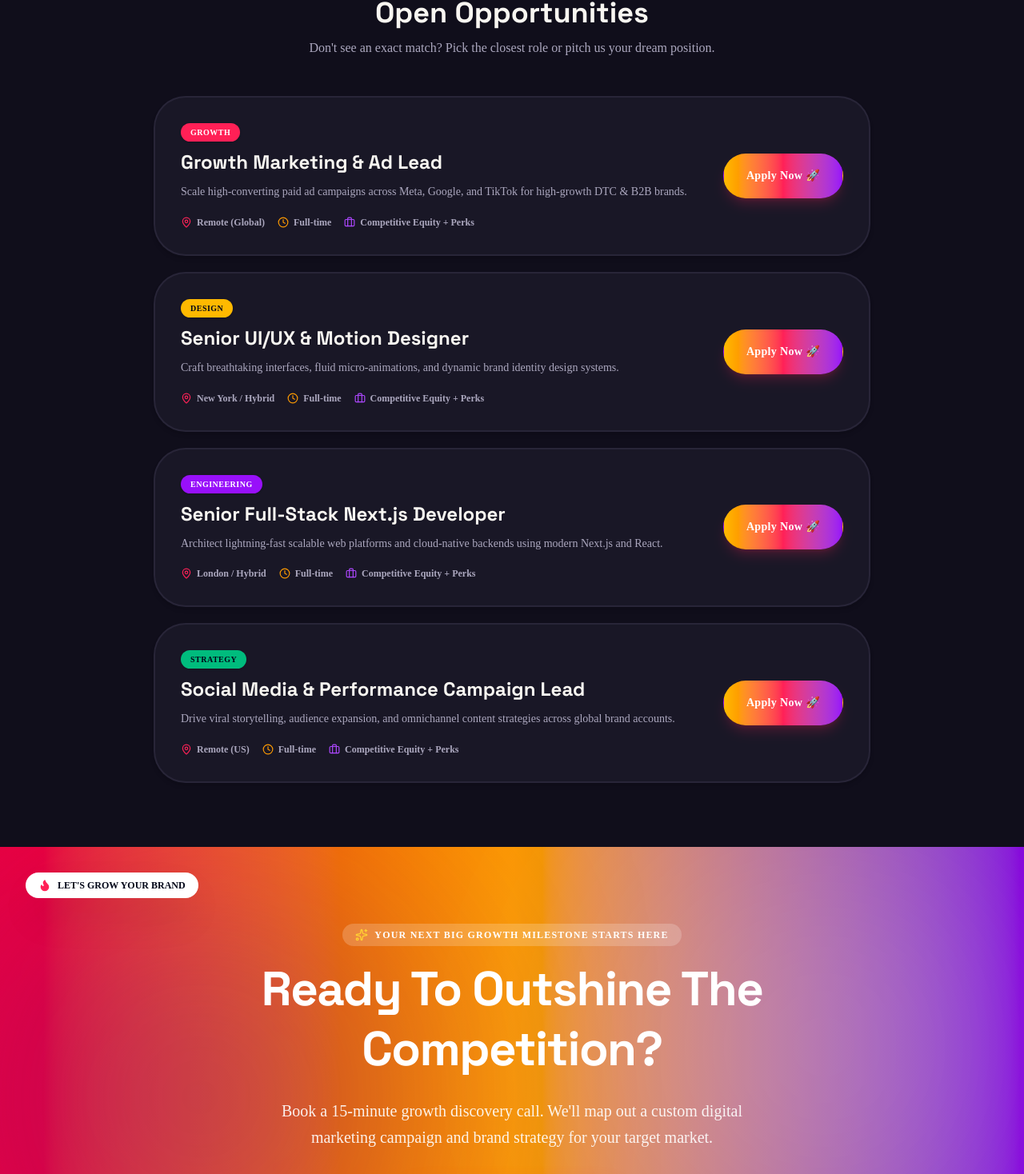
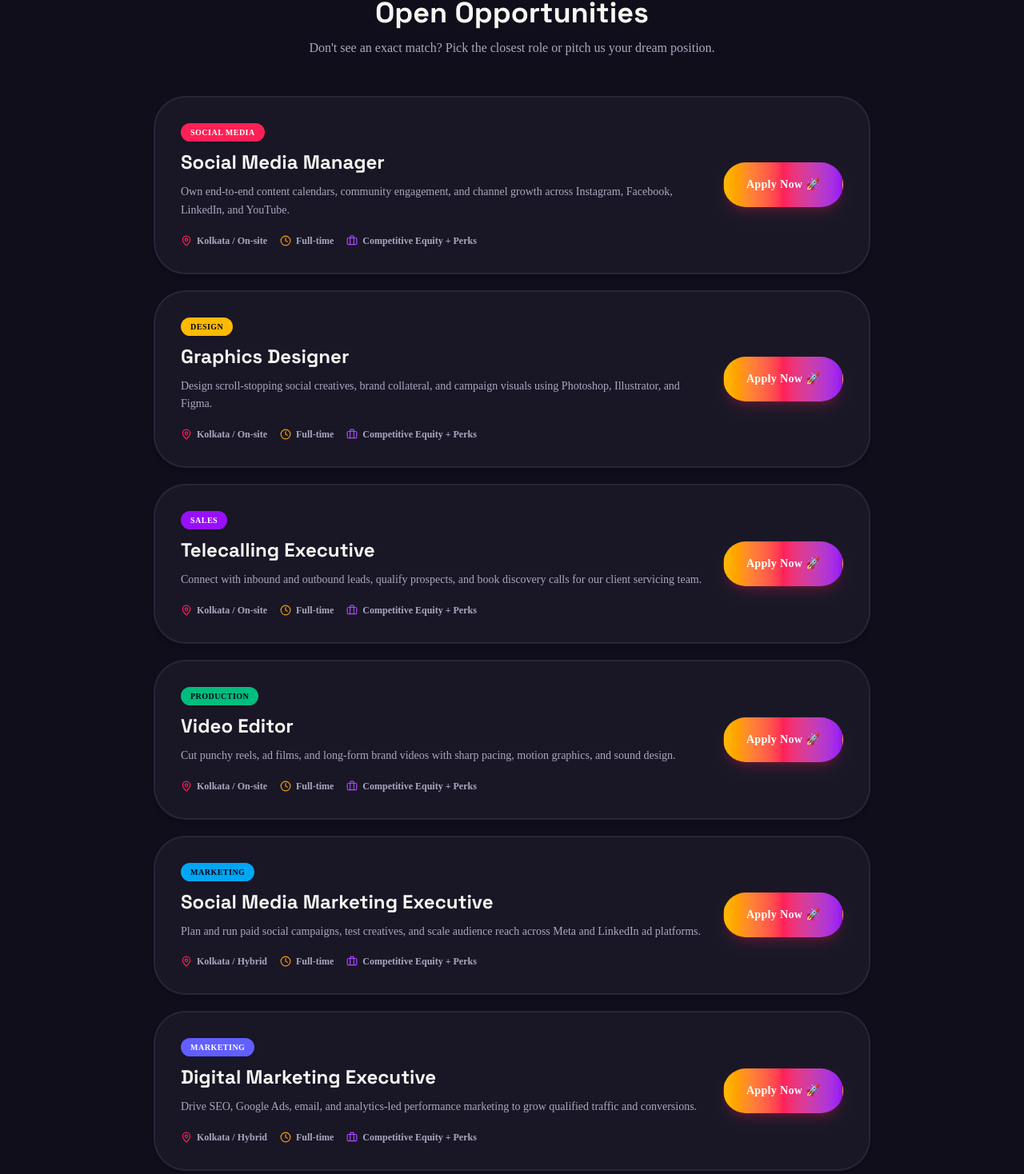
Before and after one commit to Ayandip13/arohan-tech, a Next.js app: page /careers in a window 1280 px wide. Shown: the part 681-2149 px from the top of the page at 80% size. Built offline with nearby package versions, Linux system fonts and the light colour scheme.

Commit message:
replace agency to us and change stats

```diff
--- /dev/null
+++ b/scripts/tmp-hydration-check.cjs
@@ -0,0 +1,132 @@
+// Temp diagnostic: capture hydration mismatch console output from /careers via CDP.
+const { spawn } = require("child_process");
+const os = require("os");
+const path = require("path");
+const fs = require("fs");
+
+const CHROME = "C:\\Program Files\\Google\\Chrome\\Application\\chrome.exe";
+const PORT = 9333;
+const userDataDir = fs.mkdtempSync(path.join(os.tmpdir(), "cdp-profile-"));
+const TARGET = process.argv[2] || "http://localhost:3000/careers";
+
+const chrome = spawn(CHROME, [
+  `--remote-debugging-port=${PORT}`,
+  `--user-data-dir=${userDataDir}`,
+  "--headless=new",
+  "--no-first-run",
+  "--no-default-browser-check",
+  "--disable-extensions",
+  "about:blank",
+], { stdio: "ignore" });
+
+const sleep = (ms) => new Promise((r) => setTimeout(r, ms));
+
+async function getWsUrl() {
+  for (let i = 0; i < 60; i++) {
+    try {
+      const res = await fetch(`http://127.0.0.1:${PORT}/json/version`);
+      const j = await res.json();
+      if (j.webSocketDebuggerUrl) return j.webSocketDebuggerUrl;
+    } catch {}
+    await sleep(250);
+  }
+  throw new Error("Chrome CDP did not come up");
+}
+
+(async () => {
+  const wsUrl = await getWsUrl();
+  const ws = new WebSocket(wsUrl);
+  let id = 0;
+  const pending = new Map();
+  const logs = [];
+
+  const send = (method, params = {}, sessionId) =>
+    new Promise((resolve) => {
+      const msgId = ++id;
+      pending.set(msgId, resolve);
+      ws.send(JSON.stringify({ id: msgId, method, params, sessionId }));
+    });
+
+  await new Promise((r) => ws.addEventListener("open", r));
+
+  let sessionId;
+  ws.addEventListener("message", (ev) => {
+    const msg = JSON.parse(ev.data);
+    if (msg.id && pending.has(msg.id)) {
+      pending.get(msg.id)(msg.result);
+      pending.delete(msg.id);
+      return;
+    }
+    if (msg.method === "Runtime.consoleAPICalled") {
+      const text = (msg.params.args || [])
+        .map((a) => (a.value !== undefined ? a.value : a.description || a.preview?.description || ""))
+        .join(" ");
+      logs.push({ type: msg.params.type, text });
+    }
+    if (msg.method === "Runtime.exceptionThrown") {
+      logs.push({ type: "exception", text: msg.params.exceptionDetails?.exception?.description || "" });
+    }
+  });
+
+  const { targetId } = await send("Target.createTarget", { url: "about:blank" });
+  ({ sessionId } = await send("Target.attachToTarget", { targetId, flatten: true }));
+
+  await send("Runtime.enable", {}, sessionId);
+  await send("Page.enable", {}, sessionId);
+
+  // Simulate an extension (Grammarly-style) stamping attributes onto <body>
+  // before React hydrates, which is what the error text blames.
+  if (process.env.SIMULATE_EXTENSION === "1") {
+    await send("Page.addScriptToEvaluateOnNewDocument", {
+      source: `
+        (function stamp() {
+          if (!document.body) return void setTimeout(stamp, 1);
+          document.body.setAttribute("data-new-gr-c-s-check-loaded", "14.1270.0");
+          document.body.setAttribute("data-gr-ext-installed", "");
+        })();
+      `,
+    }, sessionId);
+  }
+
+  await send("Page.navigate", { url: TARGET }, sessionId);
+
+  await sleep(9000);
+
+  const probe = await send("Runtime.evaluate", {
+    expression: `JSON.stringify({
+      url: location.href,
+      title: document.title,
+      bodyClass: document.body.className,
+      htmlClass: document.documentElement.className,
+      colorScheme: document.documentElement.style.colorScheme,
+      h1: document.querySelector('h1')?.textContent || null,
+      jobCount: document.querySelectorAll('h3').length,
+      totalLogs: ${logs.length}
+    })`,
+    returnByValue: true,
+  }, sessionId);
+  console.log("=== PAGE PROBE ===");
+  console.log(probe.result?.value);
+  console.log("\ntotal console messages captured:", logs.length, "\n");
+
+  console.log("=== CONSOLE OUTPUT (" + TARGET + ") ===\n");
+  for (const l of logs) {
+    if (/hydrat|did not match|didn't match|tree hydrated|Warning/i.test(l.text)) {
+      console.log(`[${l.type}]\n${l.text}\n${"-".repeat(70)}`);
+    }
+  }
+  console.log("\n=== ALL error/warning types seen ===");
+  for (const l of logs) {
+    if (l.type === "error" || l.type === "warning" || l.type === "exception") {
+      console.log(`[${l.type}] ${l.text.slice(0, 400)}`);
+    }
+  }
+
+  ws.close();
+  chrome.kill();
+  process.exit(0);
+})().catch((e) => {
+  console.error("FAILED:", e.message);
+  chrome.kill();
+  process.exit(1);
+});
--- a/src/app/careers/page.tsx
+++ b/src/app/careers/page.tsx
@@ -7,7 +7,7 @@ import { Metadata } from "next";
 
 export const metadata: Metadata = {
   title: "Careers & Open Roles | Aarohan Creative Marketing Agency",
-  description: "Join our team of creative strategists, brand designers, and web developers at Aarohan.",
+  description: "Join our team of social media managers, graphics designers, video editors, and digital marketers at Aarohan.",
 };
 
 export default function CareersPage() {
@@ -18,7 +18,7 @@ export default function CareersPage() {
       <main className="flex-1">
         <PageHero
           title="Build Bold Brands With Us"
-          description="We are constantly searching for exceptional growth marketers, designers, and web developers who hate boring work."
+          description="We are constantly searching for exceptional social media managers, designers, video editors, and marketers who hate boring work."
           badge="Join Our Squad"
           breadcrumbs={[{ label: "Careers", href: "/careers" }]}
         />
--- a/src/app/layout.tsx
+++ b/src/app/layout.tsx
@@ -41,6 +41,7 @@ export default function RootLayout({
   return (
     <html lang="en" suppressHydrationWarning>
       <body
+        suppressHydrationWarning
         className={`${manrope.variable} ${spaceGrotesk.variable} antialiased`}
       >
         <ThemeProvider
--- a/src/components/sections/job-openings.tsx
+++ b/src/components/sections/job-openings.tsx
@@ -8,36 +8,52 @@ import { ApplicationModal } from "@/components/forms/application-modal";
 
 const jobs = [
   {
-    title: "Growth Marketing & Ad Lead",
-    department: "Growth",
-    location: "Remote (Global)",
+    title: "Social Media Manager",
+    department: "Social Media",
+    location: "Kolkata / On-site",
     type: "Full-time",
     tagBg: "bg-rose-500 text-white",
-    description: "Scale high-converting paid ad campaigns across Meta, Google, and TikTok for high-growth DTC & B2B brands."
+    description: "Own end-to-end content calendars, community engagement, and channel growth across Instagram, Facebook, LinkedIn, and YouTube."
   },
   {
-    title: "Senior UI/UX & Motion Designer",
+    title: "Graphics Designer",
     department: "Design",
-    location: "New York / Hybrid",
+    location: "Kolkata / On-site",
     type: "Full-time",
     tagBg: "bg-amber-400 text-slate-950",
-    description: "Craft breathtaking interfaces, fluid micro-animations, and dynamic brand identity design systems."
+    description: "Design scroll-stopping social creatives, brand collateral, and campaign visuals using Photoshop, Illustrator, and Figma."
   },
   {
-    title: "Senior Full-Stack Next.js Developer",
-    department: "Engineering",
-    location: "London / Hybrid",
+    title: "Telecalling Executive",
+    department: "Sales",
+    location: "Kolkata / On-site",
     type: "Full-time",
     tagBg: "bg-purple-600 text-white",
-    description: "Architect lightning-fast scalable web platforms and cloud-native backends using modern Next.js and React."
+    description: "Connect with inbound and outbound leads, qualify prospects, and book discovery calls for our client servicing team."
   },
   {
-    title: "Social Media & Performance Campaign Lead",
-    department: "Strategy",
-    location: "Remote (US)",
+    title: "Video Editor",
+    department: "Production",
+    location: "Kolkata / On-site",
     type: "Full-time",
     tagBg: "bg-emerald-500 text-slate-950",
-    description: "Drive viral storytelling, audience expansion, and omnichannel content strategies across global brand accounts."
+    description: "Cut punchy reels, ad films, and long-form brand videos with sharp pacing, motion graphics, and sound design."
+  },
+  {
+    title: "Social Media Marketing Executive",
+    department: "Marketing",
+    location: "Kolkata / Hybrid",
+    type: "Full-time",
+    tagBg: "bg-sky-500 text-slate-950",
+    description: "Plan and run paid social campaigns, test creatives, and scale audience reach across Meta and LinkedIn ad platforms."
+  },
+  {
+    title: "Digital Marketing Executive",
+    department: "Marketing",
+    location: "Kolkata / Hybrid",
+    type: "Full-time",
+    tagBg: "bg-indigo-500 text-white",
+    description: "Drive SEO, Google Ads, email, and analytics-led performance marketing to grow qualified traffic and conversions."
   },
 ];
 
```
Also changed, not shown: .claude/launch.json (added).
